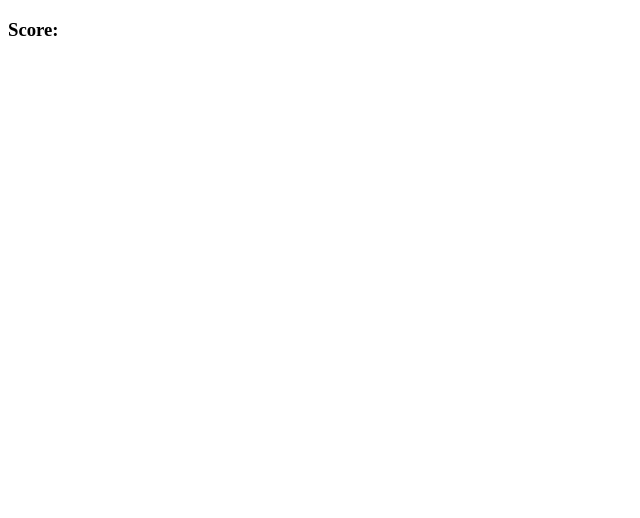
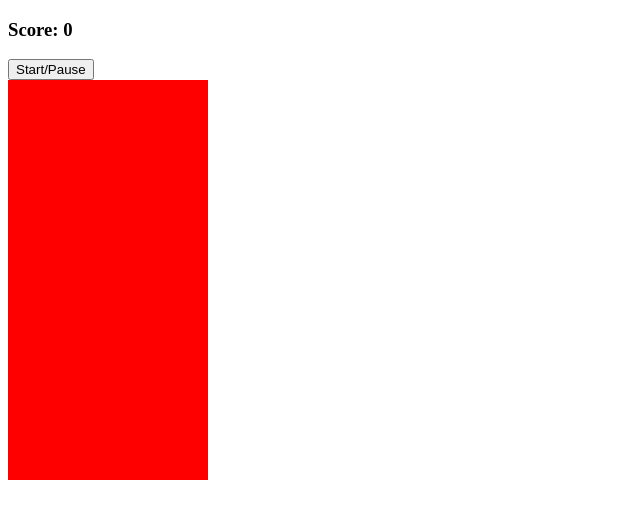
Before and after one commit to doosemavis/js-tetris, a plain HTML site: page index.html in a window 1280 px wide. Shown: the whole page, without its empty margins (0-640 px from the left). Drawn offline with Linux system fonts and the light colour scheme.

Commit message:
some CSS basic styling

```diff
--- a/index.html
+++ b/index.html
@@ -8,11 +8,10 @@
     </head>
     <body>
 
-        <h3>Score: <span></span></h3>
-
+        <h3>Score: <span id="score">0</span></h3>
+        <button id="start-button">Start/Pause</button>
 
         <div class="grid">
-            <div></div>
             <div></div>
             <div></div>
             <div></div>
--- a/style.css
+++ b/style.css
@@ -0,0 +1,13 @@
+.grid {
+   width: 200px;
+   height: 400px;
+   display: flex;
+   flex-wrap: wrap;
+   background-color: yellow;
+}
+
+.grid div {
+    height: 20px;
+    width: 20px;
+    background-color: red;
+}
```
